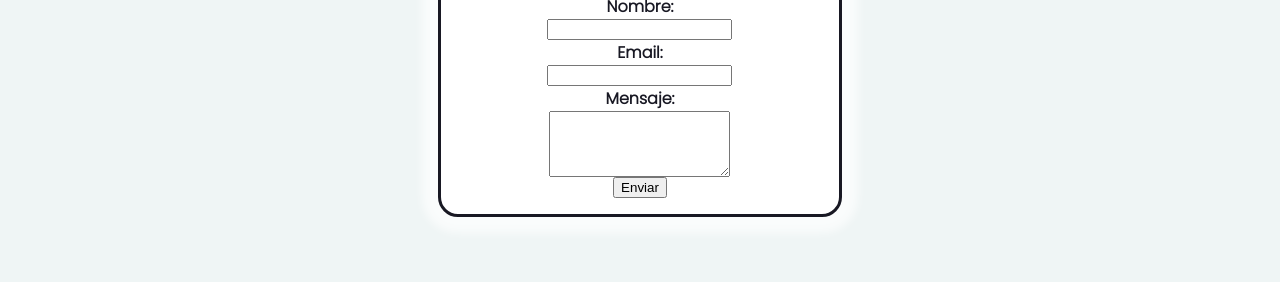
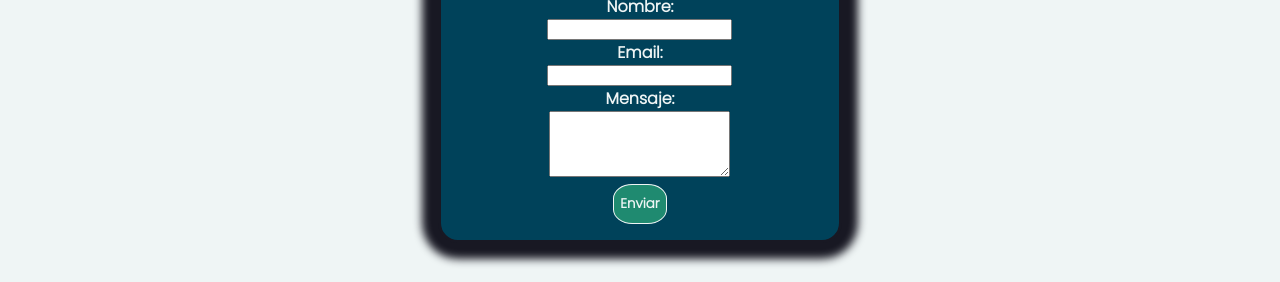
Before and after one commit to jeregonz/PROYECTO-INTEGRADOR-WEB-UNTREFSCHOOL, a plain HTML site: page contacto.html in a window 1280 px wide. Shown: the part 330-612 px from the top of the page. Drawn offline with Linux system fonts and the light colour scheme; a web font is replaced by a local one.

Commit message:
cambios en estilos del formulario

```diff
--- a/contacto.html
+++ b/contacto.html
@@ -14,16 +14,16 @@
         <nav>
             <ul class="navigation">
                 <li>
-                    <a href="#quienes-somos"  class="navItem">Quiénes Somos</a>
+                    <a href="index.html#quienes-somos"  class="navItem">Quiénes Somos</a>
                 </li>
                 <li >
-                    <a href="#por-que-elegirnos"  class="navItem">¿Por Qué Elegirnos?</a>
+                    <a href="index.html#por-que-elegirnos"  class="navItem">¿Por Qué Elegirnos?</a>
                 </li>
                 <li>
-                    <a href="#propuesta-educativa"  class="navItem">Propuesta Educativa</a>
+                    <a href="index.html#propuesta-educativa"  class="navItem">Propuesta Educativa</a>
                 </li>
                 <li>
-                    <a href="#ultimas-noticias"  class="navItem">Últimas Noticias</a>
+                    <a href="index.html#ultimas-noticias"  class="navItem">Últimas Noticias</a>
                 </li>
                 <li>
                     <a href="contacto.html"  class="navItem">Contacto</a>
@@ -49,7 +49,7 @@
                     <input type="email" id="email" name="email" required>
                     <label for="mensaje">Mensaje:</label>
                     <textarea id="mensaje" name="mensaje" rows="4" required></textarea>
-                    <input type="submit" value="Enviar">
+                    <button type="submit">Enviar</button>
                 </form>
             </div>
         </section>
--- a/css/untref.css
+++ b/css/untref.css
@@ -253,17 +253,36 @@ a:hover::after {
     border-radius: 20px;
     border-style: solid;
     font-weight: bolder;
-    background-color: white;
+    background-color: #00425a;
     margin-block: 3em;
     padding-bottom: 1em;
     padding-inline: 1.5em;
-    box-shadow: 0px 0px 0.5em 1em #ffffffa8;
+}
+
+.formulario h2 {
+    color: #eff5f5;
 }
 
 form {
     display: flex;
     flex-direction: column;
     align-items: center;
+}
+
+form label {
+    color: #eff5f5;
+    font-weight: bold;
+}
+
+form button {
+    font-family: 'Poppins';
+    margin-top: 2%;
+    font-weight: bold;
+    background-color: #1f8a70;
+    border-radius: 36%;
+    height: 3em;
+    border: solid 1px #eff5f5;
+    color: #eff5f5;
 }
 
 
@@ -338,6 +357,9 @@ form {
         text-align: right;
     }
 
+    .formulario {
+        box-shadow: 0px 0px 0.5em 1em #181823;
+    }
 }
 
 @media screen and (min-width: 1000px){
```
